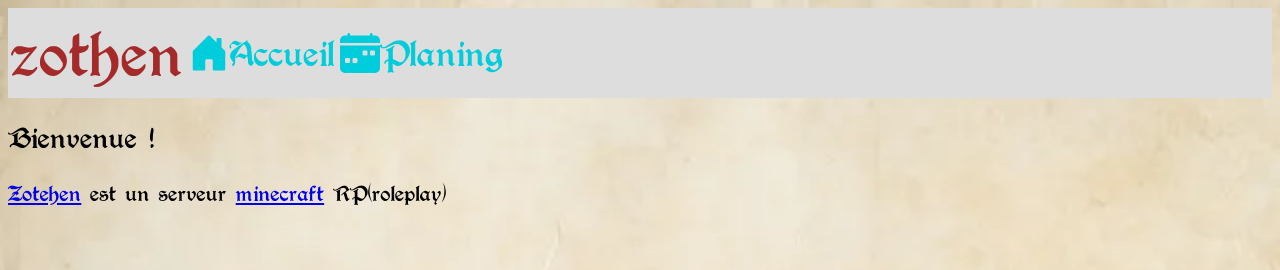
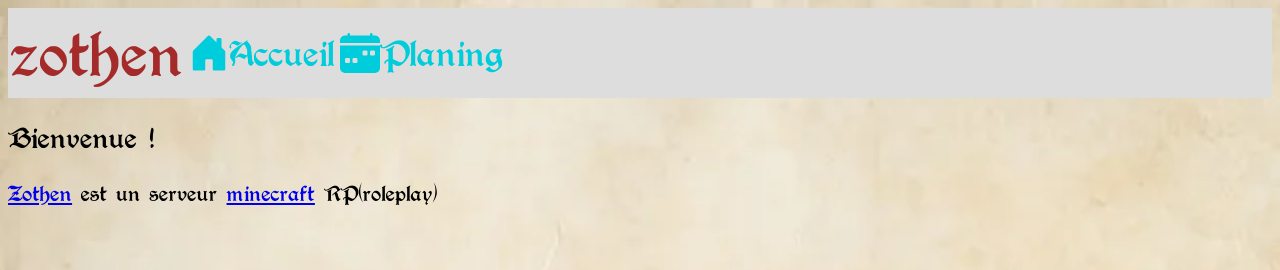
Before and after one commit to Takkuxi/zothen, a plain HTML site: page index.html in a window 1280 px wide. Shown: the top 270 px of the page. Drawn offline with Linux system fonts and the light colour scheme.

Commit message:
Oops a made an error👀
Signed-off-by: KillerzTheDev(killerz/jussed) <136072407+KillerzTheDev@users.noreply.github.com>

```diff
--- a/index.html
+++ b/index.html
@@ -13,6 +13,6 @@
             </div>
         </div>
         <h1>Bienvenue !</h1>
-        <h2><a href="https://discord.gg/DAUemusUwg" target="_blank">Zotehen</a> est un serveur <a href="https://fr.wikipedia.org/wiki/Minecraft" target="_blank">minecraft</a> RP(roleplay)</h2>
+        <h2><a href="https://discord.gg/DAUemusUwg" target="_blank">Zothen</a> est un serveur <a href="https://fr.wikipedia.org/wiki/Minecraft" target="_blank">minecraft</a> RP(roleplay)</h2>
     </body>
 </html>
```
